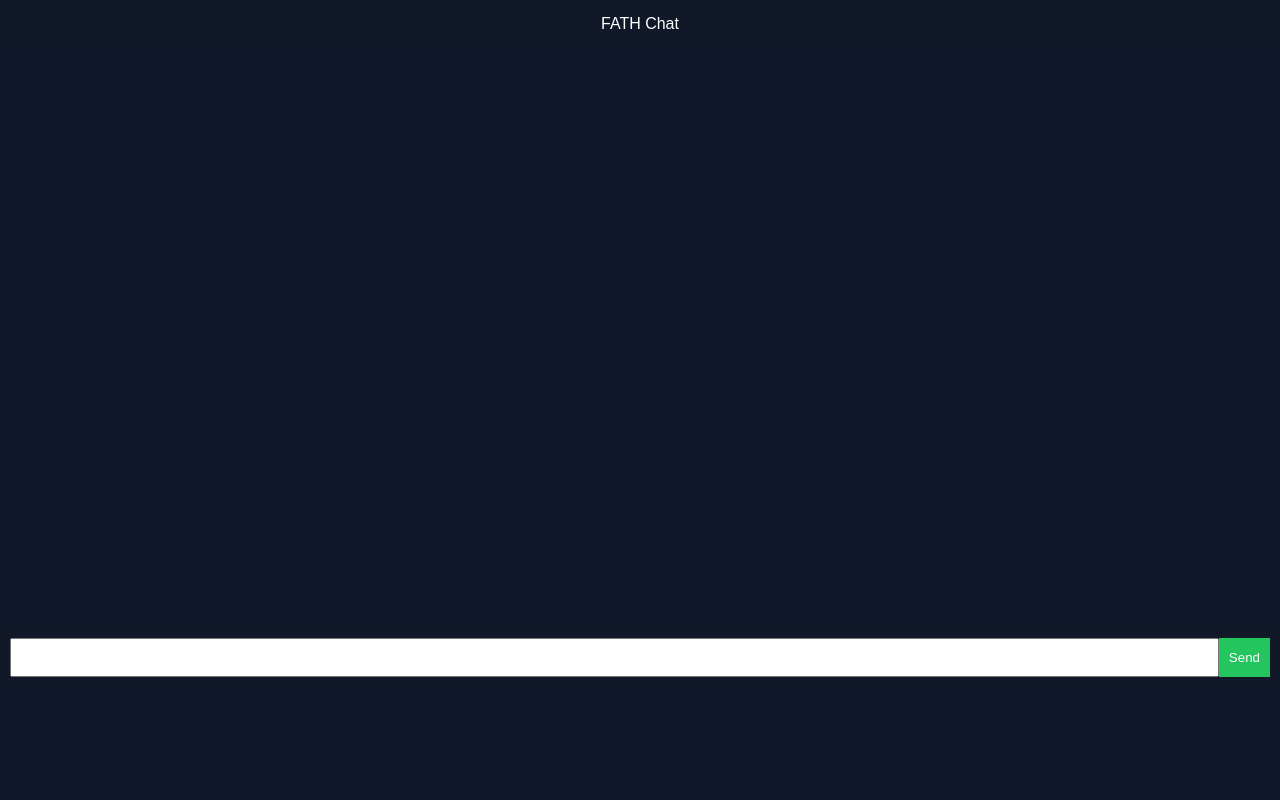
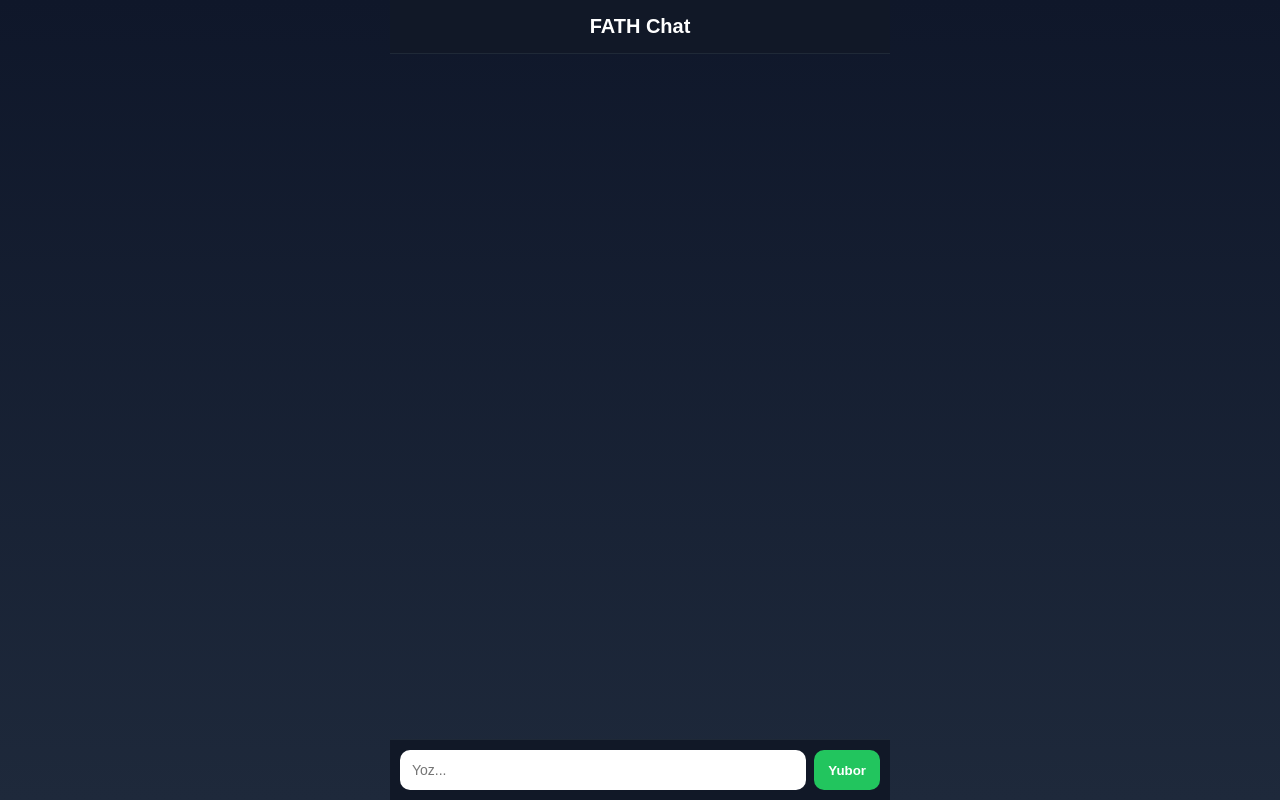
Before and after one commit to adamdabba02-spec/fath-chat, a Python web app: template templates/chat.html in a window 1280 px wide. Run offline with Jinja, Linux system fonts and the light colour scheme; the template is opened without the code that fills it, so the values that code supplies are empty.

Commit message:
Update chat.html

```diff
--- a/templates/chat.html
+++ b/templates/chat.html
@@ -1,5 +1,5 @@
 <!DOCTYPE html>
-<html>
+<html lang="uz">
 <head>
 <meta charset="UTF-8">
 <meta name="viewport" content="width=device-width, initial-scale=1.0">
@@ -8,92 +8,134 @@
 <style>
 body {
     margin: 0;
-    background: #0f172a;
+    font-family: Arial;
+    background: linear-gradient(180deg, #0f172a, #1e293b);
     color: white;
-    font-family: Arial;
+    display: flex;
+    justify-content: center;
 }
 
-.header {
-    padding: 15px;
-    text-align: center;
-    background: #111827;
+/* KONTEYNER */
+.container {
+    width: 100%;
+    max-width: 500px;
+    height: 100dvh;
+    display: flex;
+    flex-direction: column;
+    position: relative;
 }
 
+/* HEADER */
+.header {
+    text-align: center;
+    padding: 15px;
+    background: #111827;
+    border-bottom: 1px solid #1f2937;
+    font-size: 20px;
+    font-weight: bold;
+}
+
+/* CHAT */
 #chat {
-    height: 70vh;
+    flex: 1;
     overflow-y: auto;
     padding: 10px;
+    display: flex;
+    flex-direction: column;
 }
 
+/* MESSAGE */
 .msg {
+    max-width: 80%;
     padding: 10px;
+    border-radius: 12px;
     margin: 5px;
-    border-radius: 10px;
-    max-width: 70%;
+    font-size: 14px;
 }
 
 .user {
     background: #2563eb;
-    margin-left: auto;
+    align-self: flex-end;
 }
 
 .bot {
     background: #1e293b;
+    align-self: flex-start;
 }
 
+/* INPUT */
 .input-box {
     display: flex;
     padding: 10px;
     background: #111827;
+    border-top: 1px solid #1f2937;
 }
 
 input {
     flex: 1;
-    padding: 10px;
+    padding: 12px;
+    border-radius: 10px;
+    border: none;
+    font-size: 14px;
 }
 
 button {
-    padding: 10px;
+    margin-left: 8px;
+    padding: 12px 14px;
+    border-radius: 10px;
     background: #22c55e;
+    color: white;
     border: none;
-    color: white;
+    font-weight: bold;
 }
 </style>
 </head>
 
 <body>
 
-<div class="header">FATH Chat</div>
+<div class="container">
 
-<div id="chat"></div>
+    <div class="header">FATH Chat</div>
 
-<div class="input-box">
-<input id="msg">
-<button onclick="send()">Send</button>
+    <div id="chat"></div>
+
+    <div class="input-box">
+        <input id="msg" placeholder="Yoz..." />
+        <button onclick="send()">Yubor</button>
+    </div>
+
 </div>
 
 <script>
-function addMessage(text, type) {
+function send() {
+    let input = document.getElementById("msg");
+    let text = input.value.trim();
+    if (!text) return;
+
+    addMsg(text, "user");
+    input.value = "";
+
+    fetch("/chat", {
+        method: "POST",
+        headers: {"Content-Type": "application/json"},
+        body: JSON.stringify({message: text})
+    })
+    .then(res => res.json())
+    .then(data => addMsg(data.reply, "bot"));
+}
+
+function addMsg(text, type) {
     let div = document.createElement("div");
     div.className = "msg " + type;
     div.innerText = text;
     document.getElementById("chat").appendChild(div);
+    div.scrollIntoView();
 }
 
-async function send() {
-    let msg = document.getElementById("msg").value;
-
-    addMessage(msg, "user");
-
-    let res = await fetch("/chat", {
-        method: "POST",
-        headers: {"Content-Type": "application/json"},
-        body: JSON.stringify({message: msg})
-    });
-
-    let data = await res.json();
-    addMessage(data.reply, "bot");
-}
+/* ENTER */
+document.getElementById("msg").addEventListener("keypress", function(e) {
+    if (e.key === "Enter") send();
+});
 </script>
 
 </body>
```
